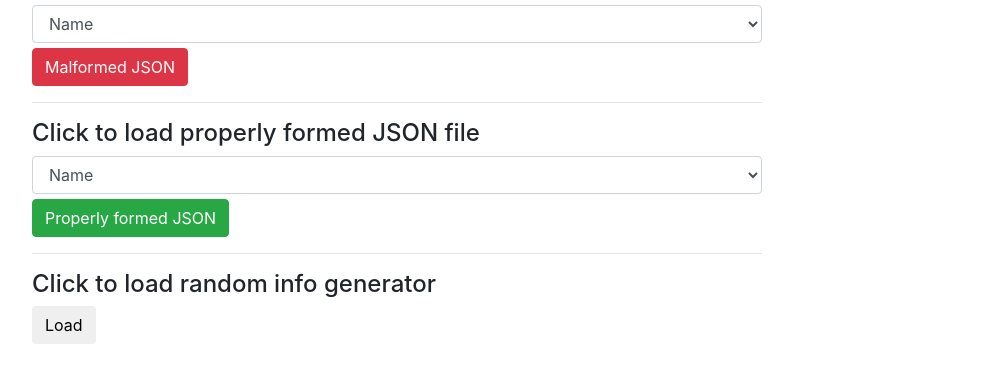
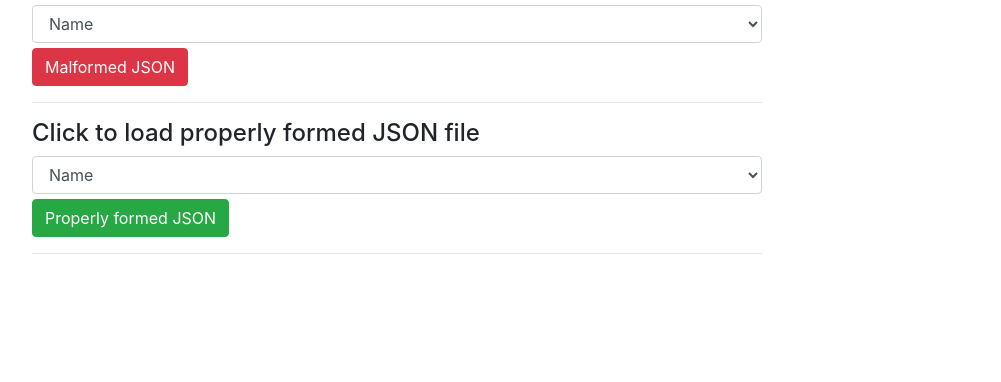
Before and after one commit to Drageaux/swen344-ajax, a plain HTML site: page index.html in a window 1280 px wide. Shown: the part 88-470 px from the top of the page, without its empty margins (53-1054 px from the left). Drawn offline with nearby package versions, Linux system fonts and the light colour scheme; no server answers.

Commit message:
Submitted

```diff
--- a/index.html
+++ b/index.html
@@ -41,11 +41,6 @@
         </form>
         <div id="good-json"></div>
         <hr>
-
-        <h4>Click to load random info generator</h4>
-        <button class="btn" id="random-info-btn">Load</button>
-
-        <div id="random-info"></div>
     </div>
 
     <div class="col-md-4">
```
